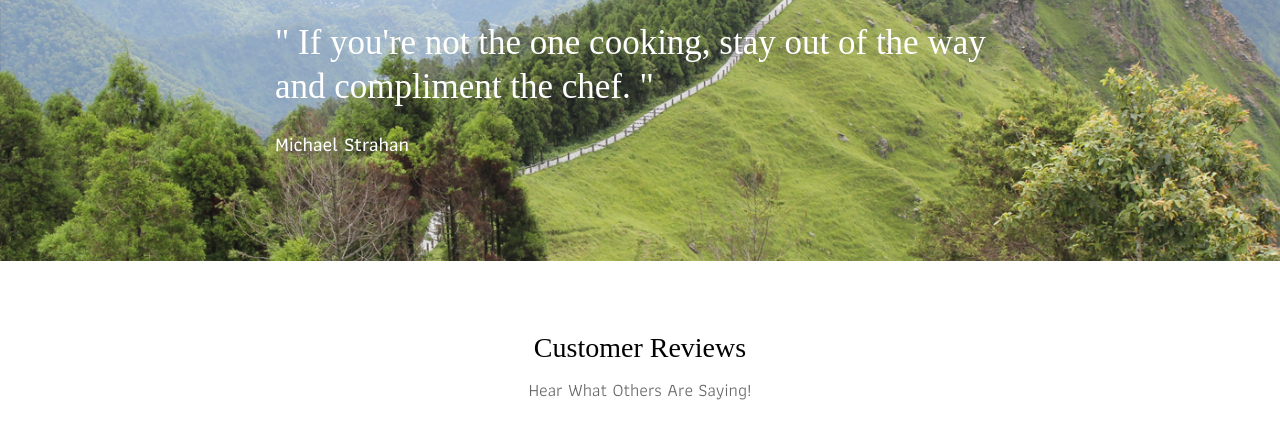
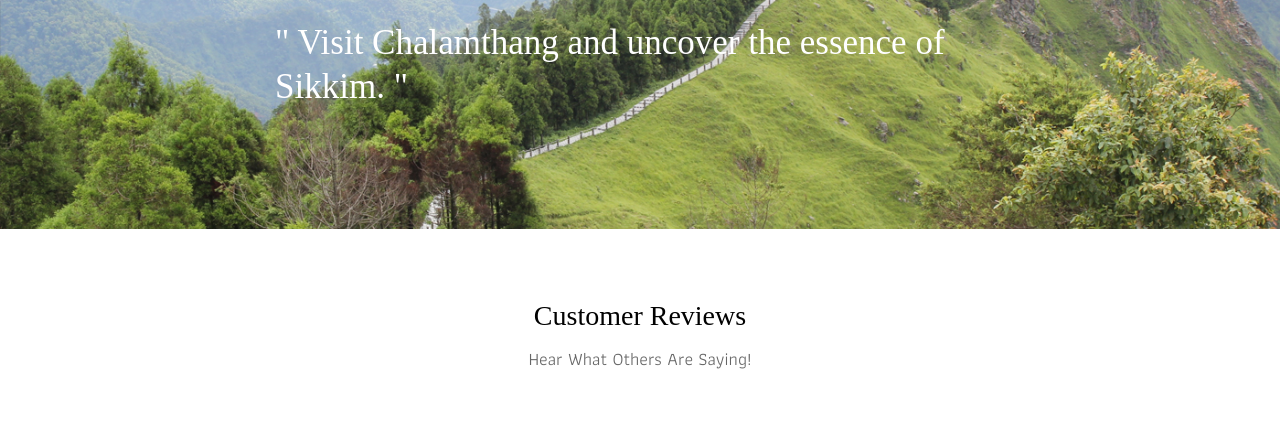
Before and after one commit to Abishekkhanal/homestay, a plain HTML site: page menu.html in a window 1280 px wide. Shown: the part 1775-2198 px from the top of the page. Drawn offline with Linux system fonts and the light colour scheme; a web font is replaced by a local one.

Commit message:
Update menu.html

```diff
--- a/menu.html
+++ b/menu.html
@@ -199,9 +199,9 @@
 			<div class="row">
 				<div class="col-md-8 ml-auto mr-auto text-left">
 					<p class="lead ">
-						" If you're not the one cooking, stay out of the way and compliment the chef. "
+						" Visit Chalamthang and uncover the essence of Sikkim. "
 					</p>
-					<span class="lead">Michael Strahan</span>
+					<span class="lead"></span>
 				</div>
 			</div>
 		</div>
```
